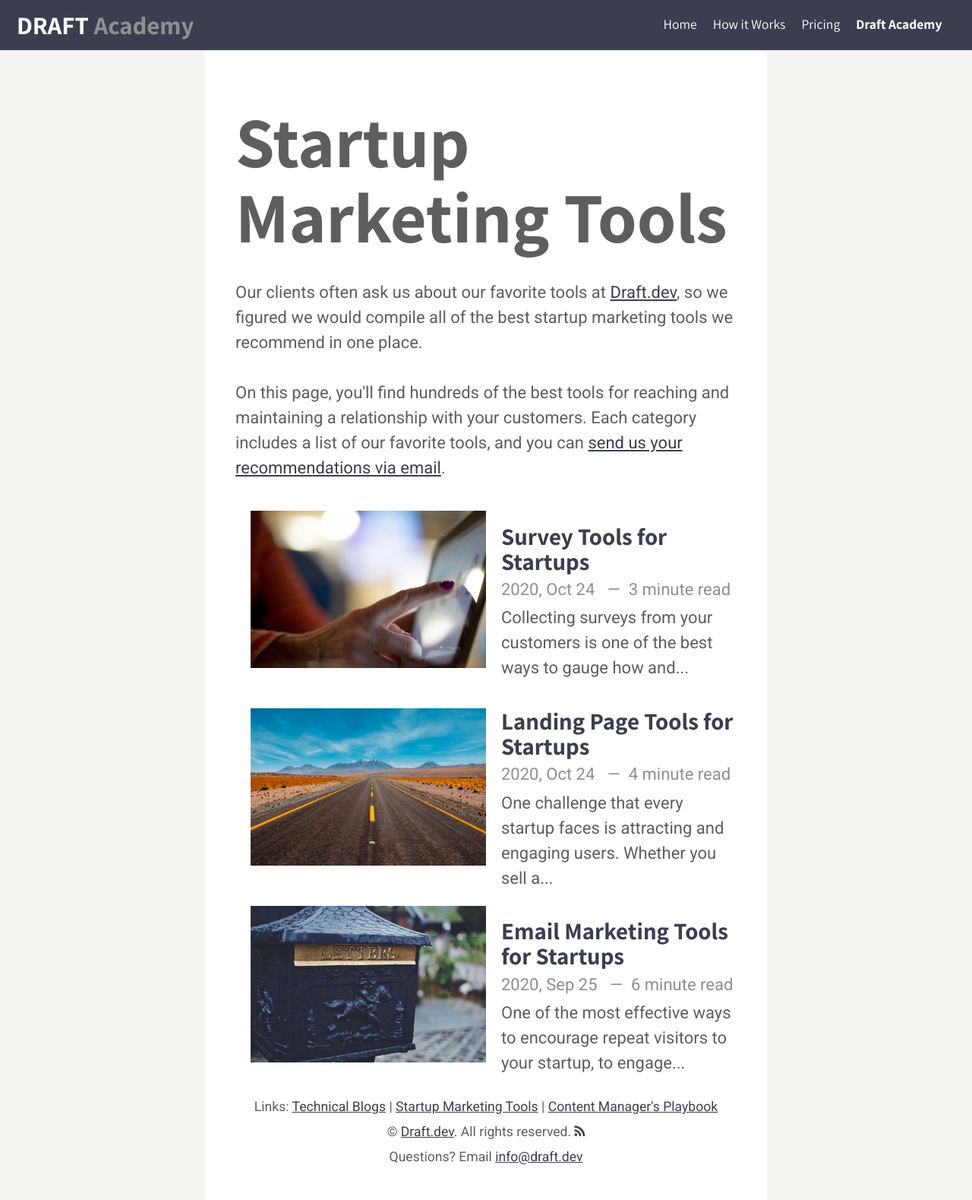
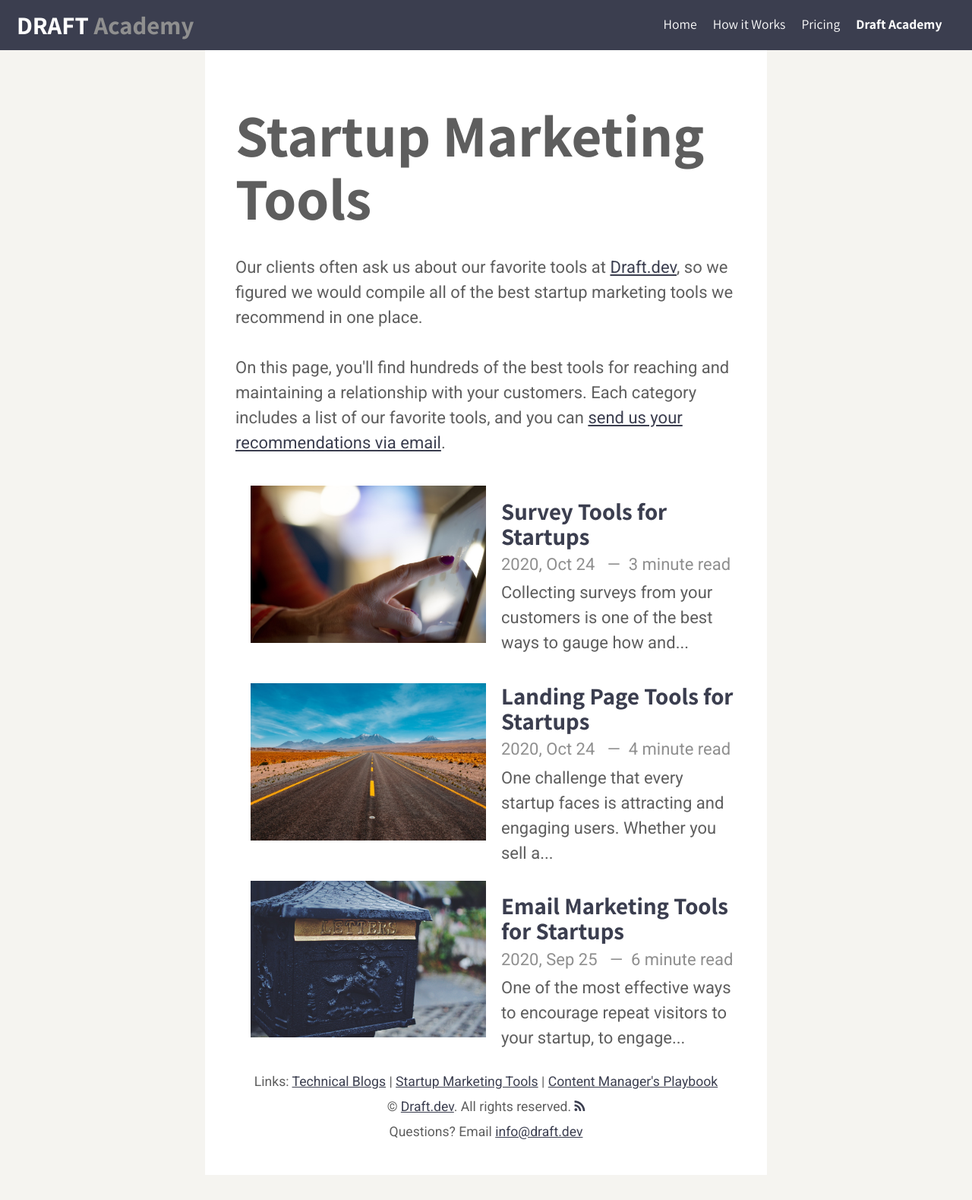
Before and after one commit to karllhughes/learn, a Jekyll site: the page built from tools.html, in a window 1280 px wide. Shown: the whole page at 76% size. Built offline with Jekyll 4.4.1, drawn with Linux system fonts in a browser that asks for light colours; after the commit the page ends 1546 px from its top, so only the background shows below that.

Commit message:
Smaller h1s

```diff
--- a/_sass/_typebase.scss
+++ b/_sass/_typebase.scss
@@ -67,8 +67,8 @@ h6 {
   font-weight: bold;
 }
 h1 {
-  font-size: 3 * $scale * 1rem;
-  line-height: 3 * $leading;
+  font-size: 2.5 * $scale * 1rem;
+  line-height: 2.5 * $leading;
   margin-top: 2 * $leading;
 }
 h2 {
```
